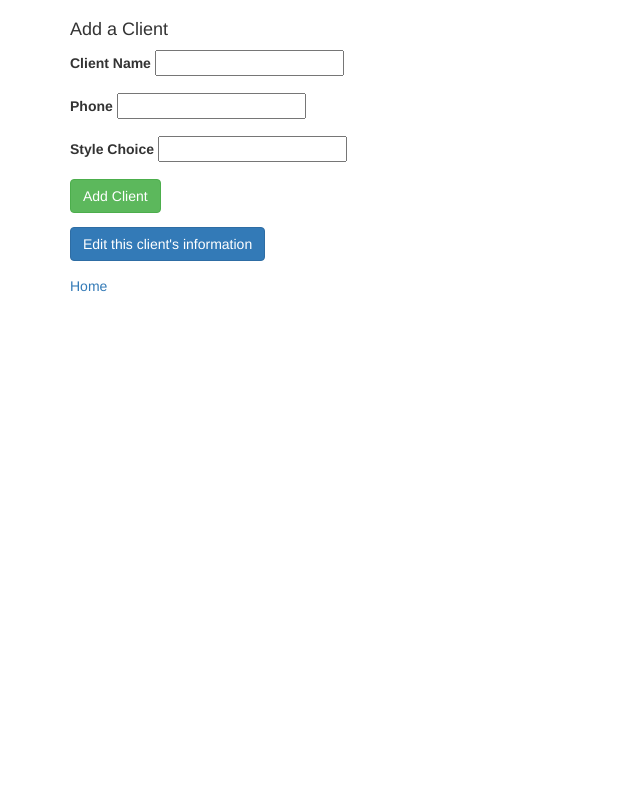
After one commit to alexdbrown/hair_salon, a PHP site: template views/stylists_edit.html.twig in a window 1280 px wide. The commit adds this page. Shown: the whole page, without its empty margins (0-640 px from the left). Run offline with PHP 8.4, Linux system fonts and the light colour scheme; the template is opened without the code that fills it, so the values that code supplies are empty; some libraries are stand-ins or nearby versions.

Commit message:
add stylists.html.twig file

```diff
--- a/views/index.html.twig
+++ b/views/index.html.twig
@@ -29,5 +29,7 @@
                 <div class="form-group">
                     <button type='submit' class='btn btn-danger'>Delete all stylists</button>
                 </div>
+            </form>
+        </div>
     </body>
 </html>
--- /dev/null
+++ b/views/stylists_edit.html.twig
@@ -0,0 +1,56 @@
+<html>
+    <head>
+        <title>Hair Salon</title>
+        <link rel='stylesheet' href='https://maxcdn.bootstrapcdn.com/bootstrap/3.3.5/css/bootstrap.min.css'>
+    </head>
+    <body>
+        <div class="container">
+            <h1>{{ stylists.getName }}</h1>
+
+            {% if clients is not empty %}
+                <p>Here are the Clients:</p>
+                <ul>
+                    {% for client in clients %}
+                        <li><strong>{{ client.getName }}</strong></li>
+                            <ul>
+                                <li>{{ client.getPhone }}</li>
+                                <li>{{ client.getStyleChoice }}</li>
+                            </ul>
+                            <form action='/clients/{{ restaurant.getId }}/edit'>
+                                <div class="form-group">
+                                    <button type="submit" class='btn btn-primary'>Edit Specific Client Info</button>
+                                </div>
+                            </form>
+                    {% endfor %}
+                </ul>
+            {% endif %}
+
+            <h4>Add a Client</h4>
+
+            <form action='/clients' method='post'>
+                <div class="form-group">
+                    <input id='stylist_id' name='stylist_id' type='hidden' value='{{ stylists.getId }}'>
+                    <label for='name'>Client Name</label>
+                    <input id='name' name='name' type='text'>
+                </div>
+                <div class="form-group">
+                    <label for='phone'>Phone</label>
+                    <input id='phone' name='phone' type='text'>
+                </div>
+                <div class="form-group">
+                    <label for='style_choice'>Style Choice</label>
+                    <input id='style_choice' name='style_choice' type='text'>
+                </div>
+
+                <button type='submit' class="btn btn-success">Add Client</button>
+            </form>
+
+            <form action='/stylists/{{ stylists.getId }}/edit'>
+                <div class="form-group">
+                    <button type="submit" class='btn btn-primary'>Edit this client's information</button>
+                </div>
+            </form>
+            <p><a href='/'>Home</a></p>
+        </div>
+    </body>
+</html>
```
Also changed, not shown: views/clients_edit.html.twig (added), views/stylists.html.twig (added).
